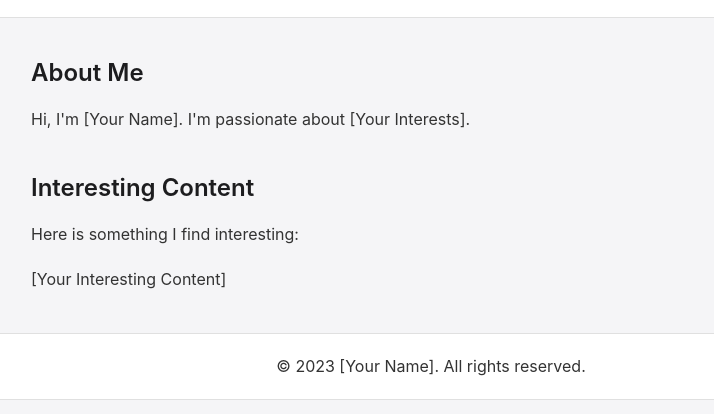
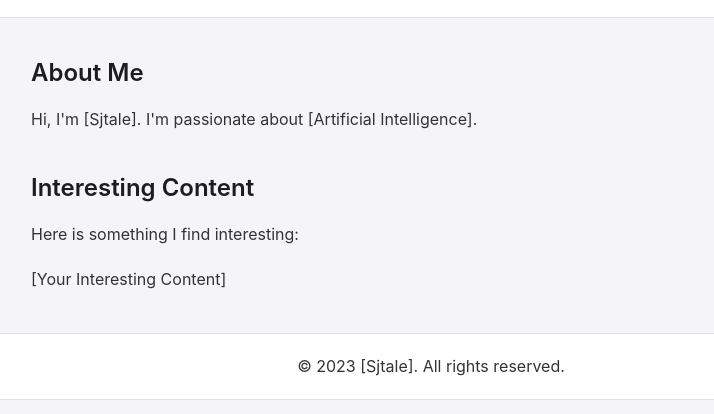
Before and after one commit to Sjtale/Sjtale.github.io, a plain HTML site: page index.html in a window 1280 px wide. Shown: the part 62-476 px from the top of the page, without its empty margins (209-923 px from the left). Drawn offline with Linux system fonts and the light colour scheme.

Commit message:
Updated index.html with new content

```diff
--- a/index.html
+++ b/index.html
@@ -13,7 +13,7 @@
     <main>
         <section id="introduction">
             <h2>About Me</h2>
-            <p>Hi, I'm [Your Name]. I'm passionate about [Your Interests].</p>
+            <p>Hi, I'm [Sjtale]. I'm passionate about [Artificial Intelligence].</p>
         </section>
         <section id="interesting-content">
             <h2>Interesting Content</h2>
@@ -22,7 +22,7 @@
         </section>
     </main>
     <footer>
-        <p>&copy; 2023 [Your Name]. All rights reserved.</p>
+        <p>&copy; 2023 [Sjtale]. All rights reserved.</p>
     </footer>
 </body>
 </html>
```
